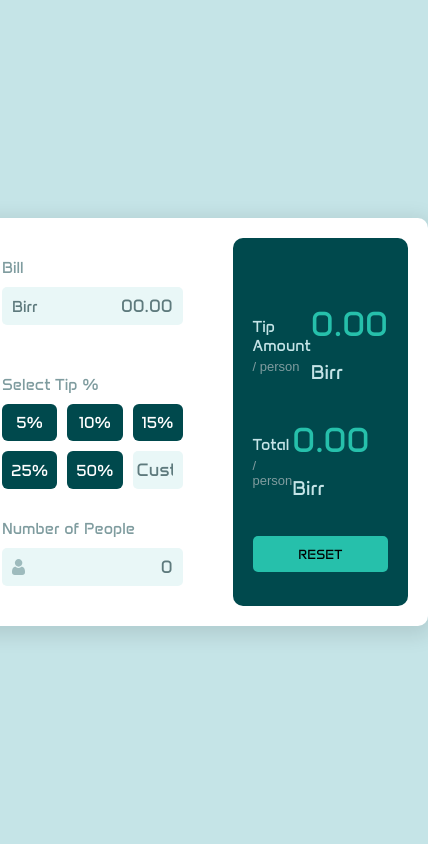
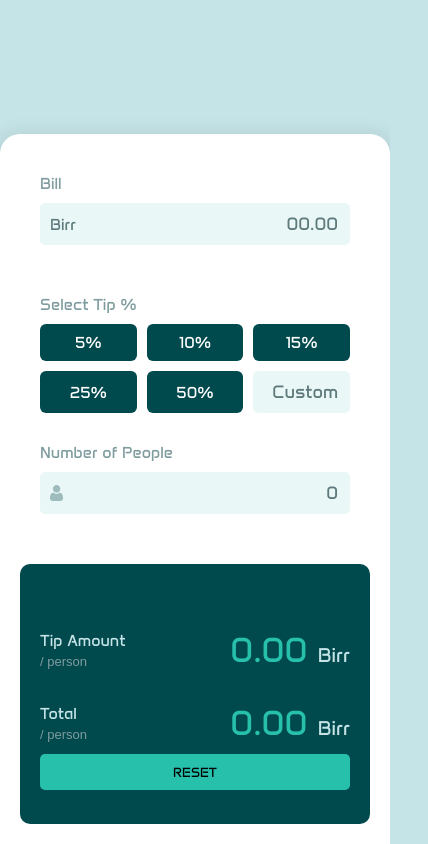
Before and after one commit to ubeyidah/tip-calculator-app, a plain HTML site: page index.html in a window 390 px wide. Shown: the whole page, 428 px wide, since content can reach past the window. Drawn offline with Linux system fonts and the light colour scheme.

Commit message:
responsive to all screen

```diff
--- a/style.css
+++ b/style.css
@@ -28,6 +28,7 @@ body {
   min-height: 100vh;
   display: flex;
   align-items: center;
+  padding: 0 20px;
   justify-content: center;
 }
 
@@ -69,10 +70,19 @@ body {
   border: none;
   padding-left: 40px;
   color: var(--Very-dark-cyan);
+  border: 2px solid transparent;
+}
+
+.inputs input:focus {
+  outline: 2px solid var(--Strong-cyan);
 }
 
 .inputs input::placeholder {
   color: var(--Dark-grayish-cyan);
+}
+
+.inputs input.input-error {
+  border: 2px solid red;
 }
 
 .inputs .input {
@@ -117,6 +127,16 @@ body {
   justify-content: center;
   padding: 9px;
   cursor: pointer;
+  transition: background-color 0.2s, color 0.2s;
+}
+
+.inputs .options .option:hover,
+.inputs .options .option.active {
+  background-color: var(--Strong-cyan);
+  color: var(--Very-dark-cyan);
+}
+.inputs .options .option:active {
+  scale: 0.95;
 }
 
 .inputs .options input {
@@ -133,6 +153,7 @@ body {
   display: flex;
   flex-direction: column;
   justify-content: space-between;
+  gap: 10px;
 }
 
 .results .row {
@@ -168,4 +189,32 @@ body {
   border: none;
   background: var(--Strong-cyan);
   border-radius: 5px;
+  transition: opacity 0.2s;
+  cursor: pointer;
 }
+
+.results .btn-reset:hover {
+  opacity: 0.8;
+}
+
+.results .btn-reset:active {
+  scale: 0.98;
+}
+
+@media (max-width: 680px) {
+  .container {
+    flex-direction: column;
+    max-width: 400px;
+  }
+}
+@media (max-width: 400px) {
+  .app {
+    padding: 0;
+    align-items: end;
+  }
+  .container {
+    flex-direction: column;
+    max-width: 700px;
+    border-radius: 20px 20px 0 0;
+  }
+}
```
